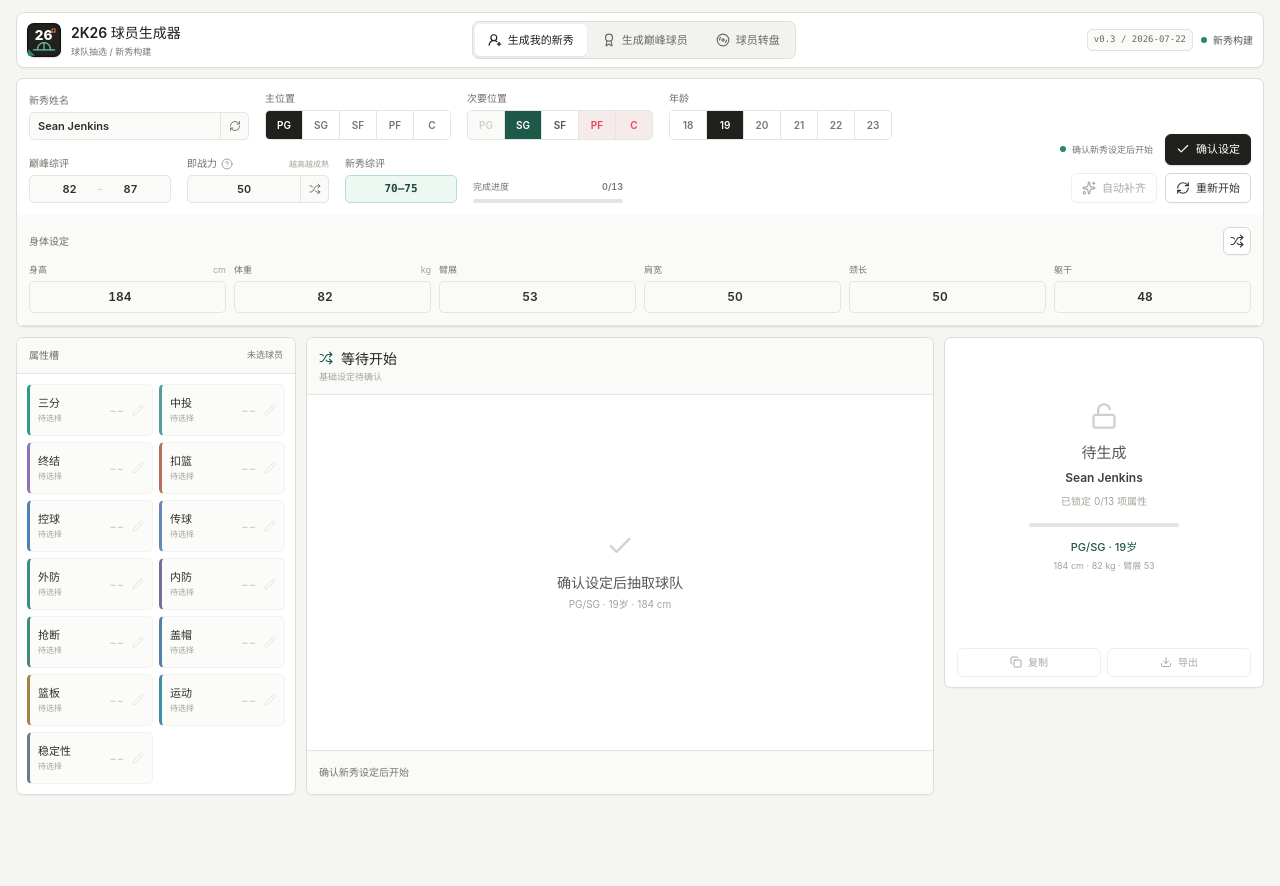
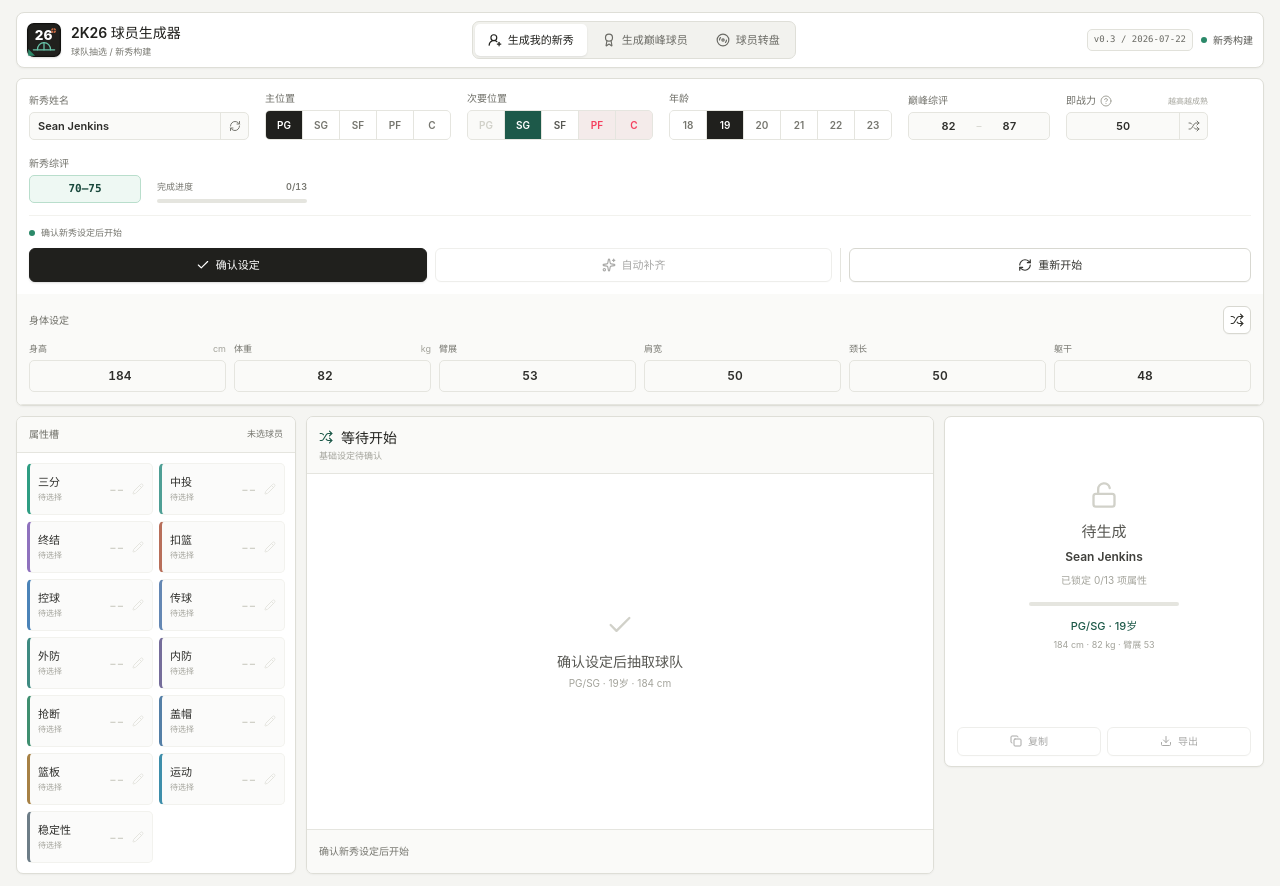
Before and after one commit to dylanzonghanyang-source/2k26-spinner, a React (Vite) app: page / in a window 1280 px wide. Before the commit the page ends 807 px from the top, so only its background shows below. Built offline with nearby package versions, Linux system fonts and the light colour scheme.

Commit message:
Reorganize builder action controls

```diff
--- a/src/components/RookieBuilder.tsx
+++ b/src/components/RookieBuilder.tsx
@@ -1313,7 +1313,7 @@ function RookieBuilder({ teams, mode = "rookie" }: { teams: RookieBuilderTeam[];
         id="builder-pane-settings"
         role="tabpanel"
       >
-        <div className="flex flex-col gap-3 px-3 py-3 lg:flex-row lg:items-end lg:justify-between">
+        <div className="flex flex-col gap-3 px-3 py-3">
           <div className="flex flex-wrap items-end gap-3 sm:gap-4">
           <div className="min-w-[190px]">
             <div className="section-label mb-1">{isPrime ? "球员姓名" : "新秀姓名"}</div>
@@ -1427,11 +1427,19 @@ function RookieBuilder({ teams, mode = "rookie" }: { teams: RookieBuilderTeam[];
             <div className="mt-1.5 h-1 overflow-hidden rounded-sm bg-ink-200"><div className="h-full bg-court-600" style={{ width: `${(completed / bundles.length) * 100}%` }} /></div>
           </div>
           </div>
-          <div className="flex flex-wrap items-center justify-end gap-2">
-          <span className="mr-1 hidden items-center gap-1.5 text-[9px] font-medium text-ink-500 xl:flex"><span className="h-1.5 w-1.5 rounded-full bg-court-500" />{status}</span>
-          {!settingsLocked && <button className="action-button primary-action px-2.5 py-1.5 text-[11px] font-semibold" onClick={confirmSettings} type="button"><Check className="h-3.5 w-3.5" />确认设定</button>}
-          <button className="action-button px-2.5 py-1.5 text-[11px]" disabled={!settingsLocked || isTeamDrawing || isComplete} onClick={autoComplete} type="button"><Sparkles className="h-3.5 w-3.5" />自动补齐</button>
-          <button className="action-button px-2.5 py-1.5 text-[11px]" onClick={reset} type="button"><RefreshCw className="h-3.5 w-3.5" />重新开始</button>
+          <div className="border-t border-ink-100 pt-2.5">
+            <div className="mb-2 flex items-center gap-1.5 text-[9px] font-medium text-ink-500">
+              <span className="h-1.5 w-1.5 rounded-full bg-court-500" />{status}
+            </div>
+            <div className="flex w-full items-stretch gap-2" aria-label="设定操作">
+              <div className="flex min-w-0 flex-[2] gap-2" aria-label="生成流程操作" role="group">
+                {!settingsLocked && <button className="action-button primary-action flex-1 justify-center px-2.5 py-2 text-[11px] font-semibold" onClick={confirmSettings} type="button"><Check className="h-3.5 w-3.5" />确认设定</button>}
+                <button className="action-button flex-1 justify-center px-2.5 py-2 text-[11px]" disabled={!settingsLocked || isTeamDrawing || isComplete} onClick={autoComplete} type="button"><Sparkles className="h-3.5 w-3.5" />自动补齐</button>
+              </div>
+              <div className="flex min-w-0 flex-1 border-l border-ink-200 pl-2" aria-label="重置操作" role="group">
+                <button className="action-button flex-1 justify-center px-2.5 py-2 text-[11px]" onClick={reset} type="button"><RefreshCw className="h-3.5 w-3.5" />重新开始</button>
+              </div>
+            </div>
           </div>
         </div>
         <div className="workspace-toolbar px-3 py-3">
```
